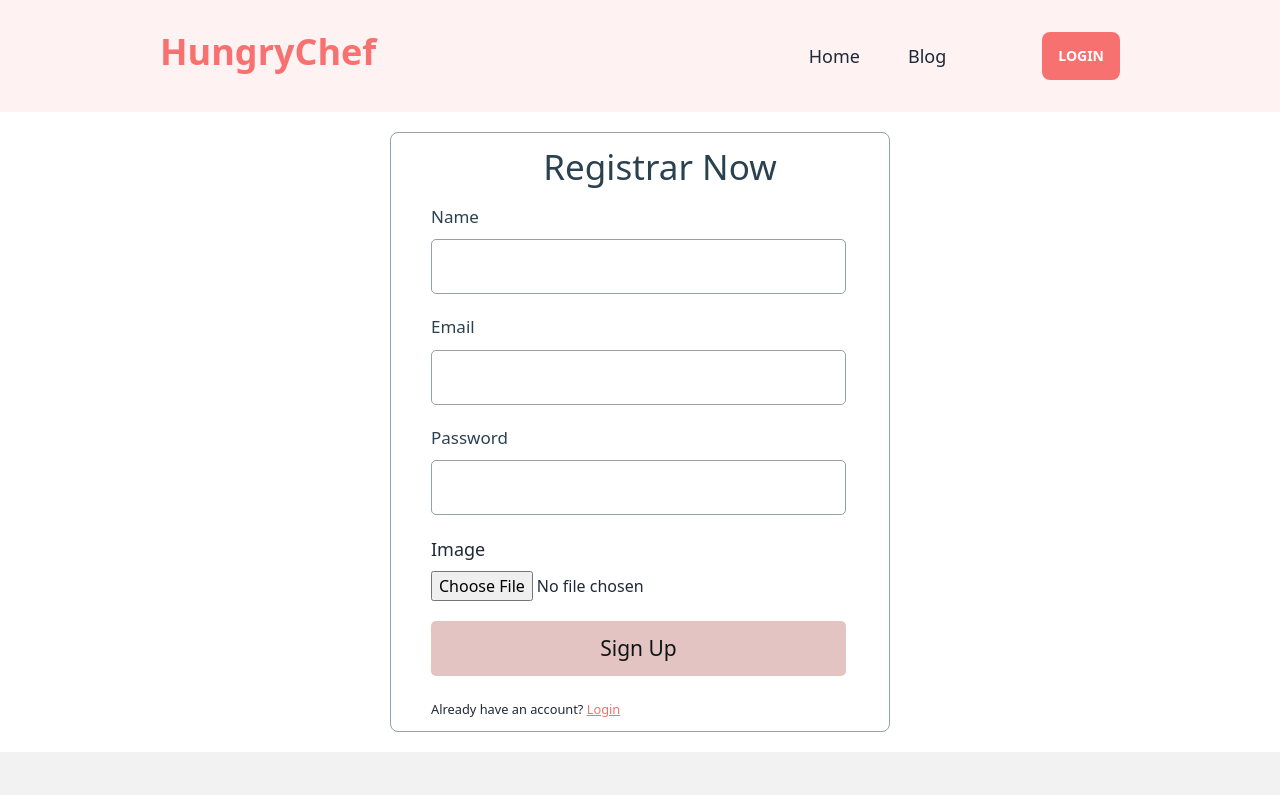
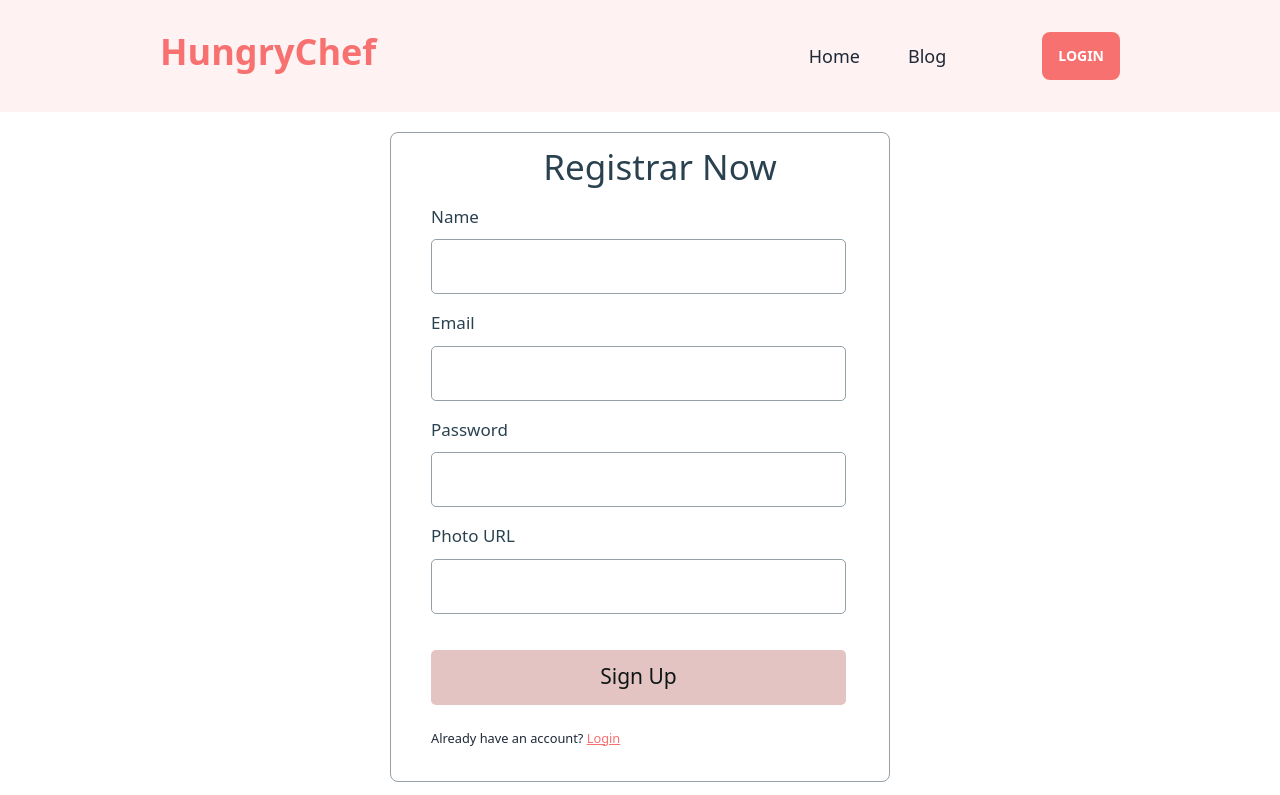
Before and after one commit to yeasinrafee/Hungry-Chef-Client, a React (Vite) app: page /register in a window 1280 px wide. Shown: the top 795 px of the page. Built offline with nearby package versions, Linux system fonts and the light colour scheme.

Commit message:
Registration form fixed

```diff
--- a/src/pages/Login/Login/Login.css
+++ b/src/pages/Login/Login/Login.css
@@ -1,6 +1,6 @@
 .form-container {
   width: 500px;
-  height: 600px;
+  height: 650px;
   margin: 20px auto;
   border: 1px solid #95a0a7;
   border-radius: 8px;
@@ -20,7 +20,7 @@
 }
 
 .form-control {
-  margin-bottom: 20px;
+  margin-bottom: 16px;
 }
 
 .form-control label {
--- a/src/pages/Login/Registration/Registration.jsx
+++ b/src/pages/Login/Registration/Registration.jsx
@@ -9,8 +9,9 @@ const Registration = () => {
     const name = form.name.value;
     const email = form.email.value;
     const password = form.password.value;
+    const image = form.photo.value;
 
-    console.log(email, password, name);
+    console.log(email, password, name, image);
   };
   return (
     <div className="form-container">
@@ -28,11 +29,9 @@ const Registration = () => {
           <label htmlFor="password">Password</label>
           <input type="password" name="password" required />
         </div>
-        <div className="">
-          <label htmlFor="image" className="block mb-2 text-lg">
-            Image
-          </label>
-          <input type="file" name="image" />
+        <div className="form-control">
+          <label htmlFor="photo">Photo URL</label>
+          <input type="text" name="photo" required />
         </div>
         <input className="btn-submit" type="submit" value="Sign Up" />
       </form>
--- a/src/provider/AuthProvider.jsx
+++ b/src/provider/AuthProvider.jsx
@@ -1,5 +1,5 @@
 import React, { createContext } from "react";
-import { getAuth } from "firebase/auth";
+import { createUserWithEmailAndPassword, getAuth } from "firebase/auth";
 import app from "../firebase/firebase.config";
 
 export const AuthContext = createContext(null);
@@ -8,8 +8,14 @@ const auth = getAuth(app);
 
 const AuthProvider = ({ children }) => {
   const user = null;
+
+  const createUser = (email, password) => {
+    return createUserWithEmailAndPassword(auth, email, password);
+  };
+
   const authInfo = {
     user,
+    createUser,
   };
   return (
     <div>
```
